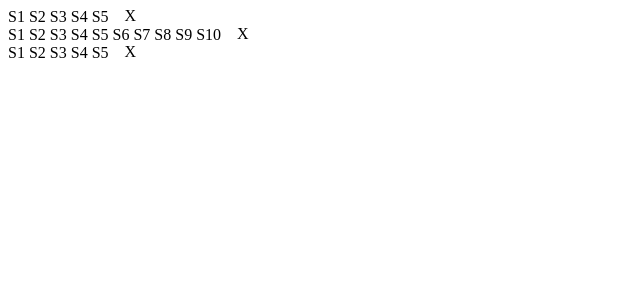
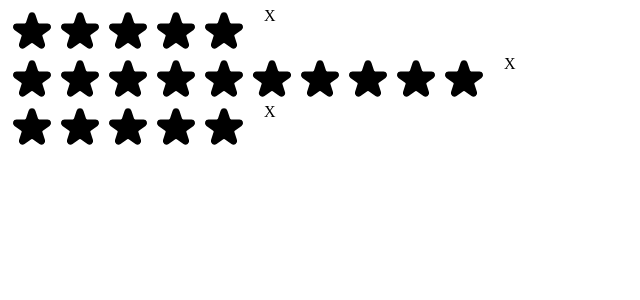
Before and after one commit to ixpsych29/React-Apps, a React (Create React App) app in the folder 06-pop-corn/: page / in a window 1280 px wide. Shown: the top 300 px of the page, without its empty margins (0-640 px from the left). Built offline with nearby package versions, Linux system fonts and the light colour scheme.

Commit message:
working on it

```diff
--- a/06-pop-corn/src/StarRating.js
+++ b/06-pop-corn/src/StarRating.js
@@ -6,7 +6,6 @@
 
 const starContainerStyle = {
   display: "flex",
-  gap: "4px",
 };
 
 const textStyle = {
@@ -20,10 +19,56 @@
     <div style={containerStyle}>
       <div style={starContainerStyle}>
         {Array.from({ length: maxRating }, (_, i) => (
-          <span>S{i + 1}</span>
+          <Star />
         ))}
       </div>
       <p style={textStyle}>X</p>
     </div>
   );
 }
+
+const starStyle = {
+  width: "48px",
+  height: "48px",
+  display: "block",
+  cursor: "pointer",
+};
+
+function Star() {
+  return (
+    <span role="button" style={starStyle}>
+      <svg
+        xmlns="http://www.w3.org/2000/svg"
+        viewBox="0 0 20 20"
+        fill="#000"
+        stroke="#000"
+      >
+        <path d="M9.049 2.927c.3-.921 1.603-.921 1.902 0l1.07 3.292a1 1 0 00.95.69h3.462c.969 0 1.371 1.24.588 1.81l-2.8 2.034a1 1 0 00-.364 1.118l1.07 3.292c.3.921-.755 1.688-1.54 1.118l-2.8-2.034a1 1 0 00-1.175 0l-2.8 2.034c-.784.57-1.838-.197-1.539-1.118l1.07-3.292a1 1 0 00-.364-1.118L2.98 8.72c-.783-.57-.38-1.81.588-1.81h3.461a1 1 0 00.951-.69l1.07-3.292z" />
+      </svg>
+    </span>
+  );
+}
+
+/*
+FULL STAR
+
+
+
+
+EMPTY STAR
+
+<svg
+        xmlns="http://www.w3.org/2000/svg"
+        fill="none"
+        viewBox="0 0 24 24"
+        stroke="#000"
+      >
+        <path
+          strokeLinecap="round"
+          strokeLinejoin="round"
+          strokeWidth="{2}"
+          d="M11.049 2.927c.3-.921 1.603-.921 1.902 0l1.519 4.674a1 1 0 00.95.69h4.915c.969 0 1.371 1.24.588 1.81l-3.976 2.888a1 1 0 00-.363 1.118l1.518 4.674c.3.922-.755 1.688-1.538 1.118l-3.976-2.888a1 1 0 00-1.176 0l-3.976 2.888c-.783.57-1.838-.197-1.538-1.118l1.518-4.674a1 1 0 00-.363-1.118l-3.976-2.888c-.784-.57-.38-1.81.588-1.81h4.914a1 1 0 00.951-.69l1.519-4.674z"
+        />
+      </svg>
+
+*/
```
Also changed, not shown: 06-pop-corn/src/index.css (+0 -33 lines).
